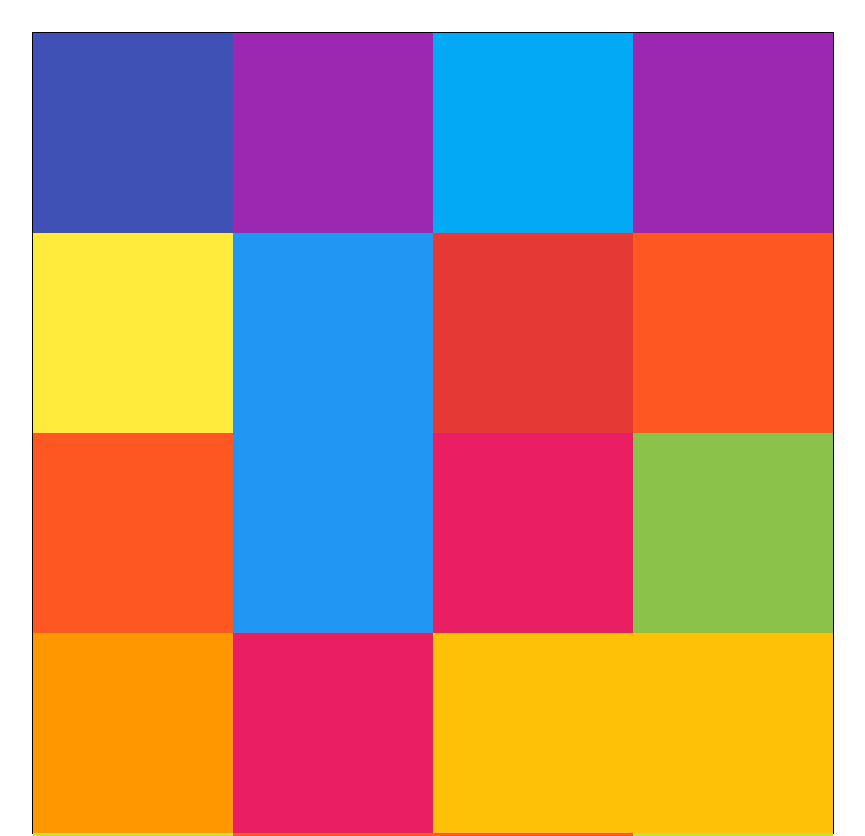
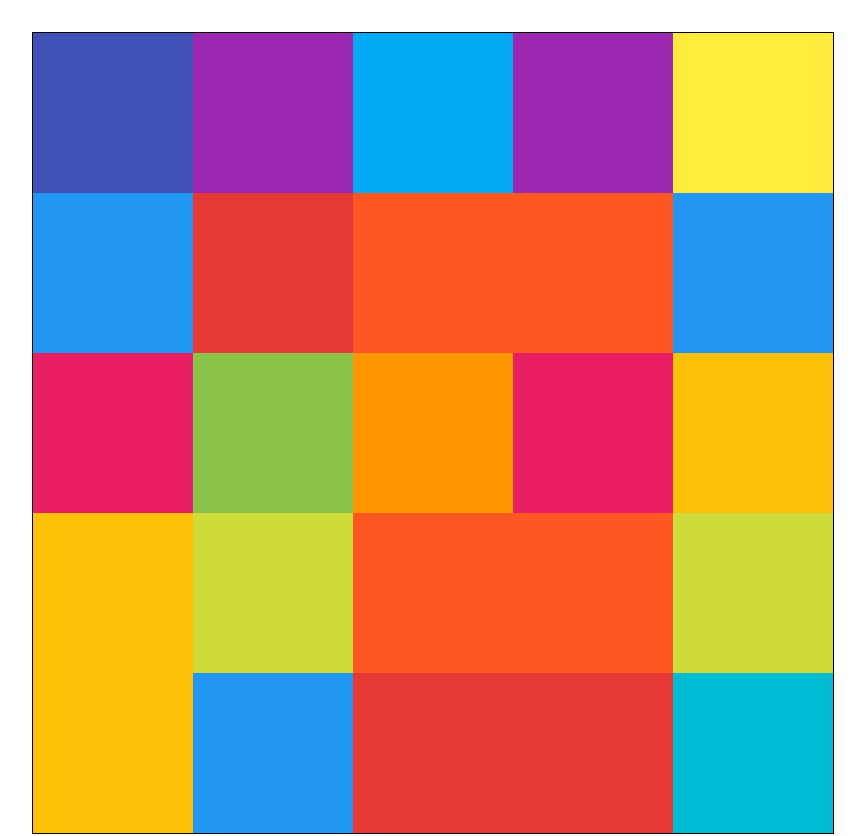
Before and after one commit to yisusworldwide/my-react-apps, a React (Vite) app: page / in a window 1280 px wide. Shown: the top 836 px of the page, without its empty margins (207-1072 px from the left). Built offline with nearby package versions, Linux system fonts and the light colour scheme.

Commit message:
Edit in ColorBox.css to fill the page proportionally with boxes

```diff
--- a/src/Colorbox.css
+++ b/src/Colorbox.css
@@ -1,4 +1,4 @@
 .ColorBox{
-    height: 200px;
-    width: 200px;
+    height: 20%;
+    width: 20%;
 }
```
